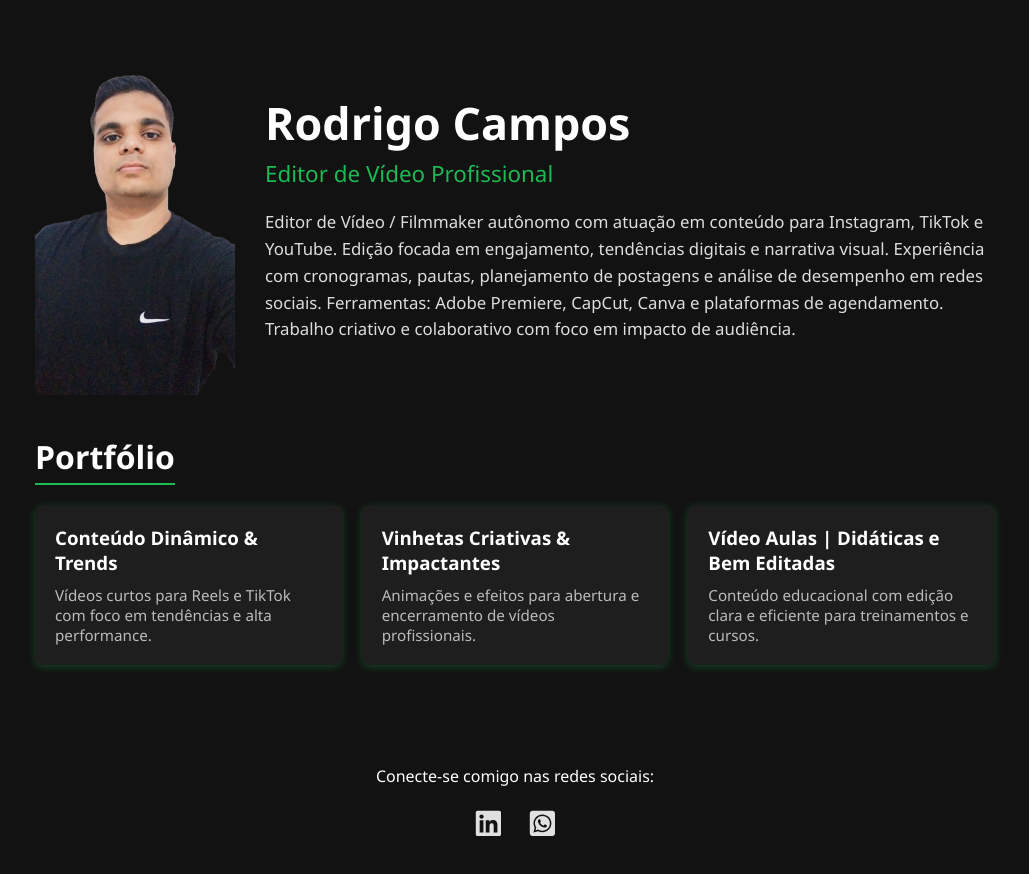
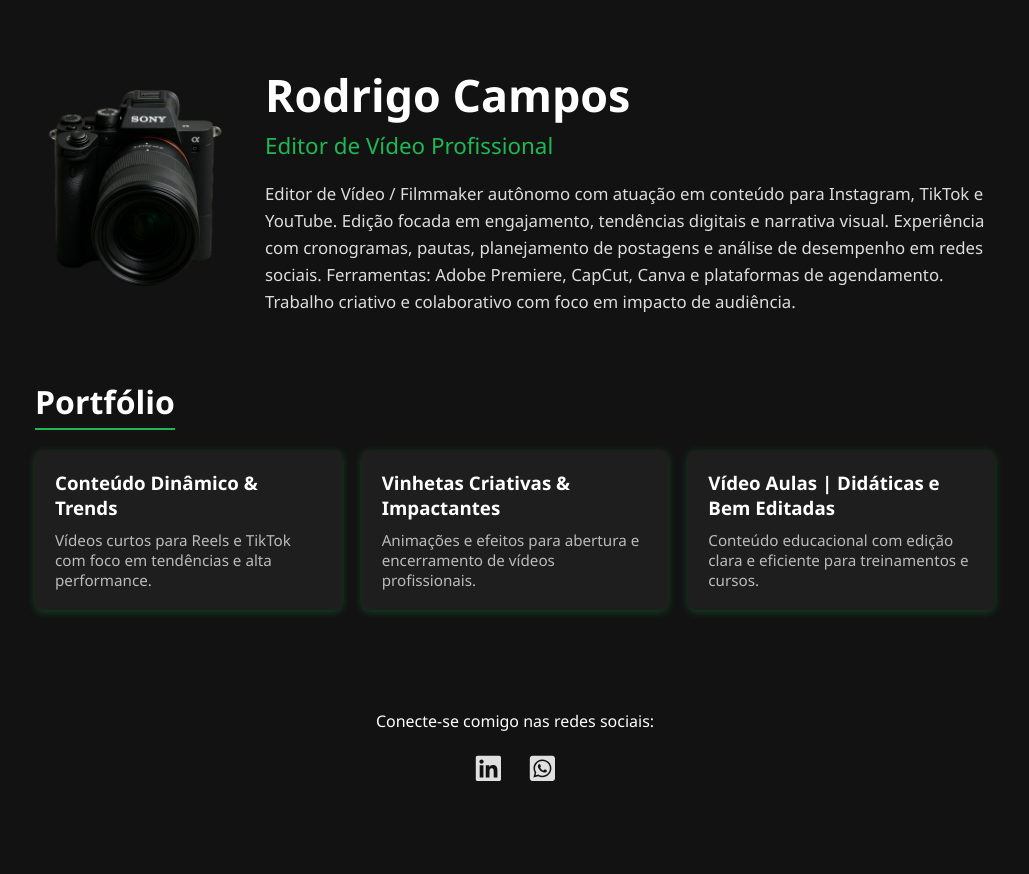
Before and after one commit to drigodeveloper/portifolio, a React (Vite) app: page / in a window 1280 px wide. Shown: the top 874 px of the page, without its empty margins (125-1154 px from the left). After the commit the page ends 831 px from the top, so only its background shows below. Built offline with nearby package versions, Linux system fonts and the light colour scheme.

Commit message:
updating image

```diff
--- a/src/Home.jsx
+++ b/src/Home.jsx
@@ -2,7 +2,7 @@ import React from "react";
 import styled from "styled-components";
 import { FaLinkedin, FaWhatsappSquare } from "react-icons/fa";
 import { useNavigate } from "react-router-dom";
-import profileImage from "./assets/profileImage.png";
+import camera from "./assets/camera.png";
 
 const Container = styled.div`
   max-width: 1000px;
@@ -145,7 +145,7 @@ export default function Home() {
   return (
     <Container>
       <Header>
-        <ProfileImage src={profileImage} alt="Rodrigo Campos" />
+        <ProfileImage src={camera} alt="Rodrigo Campos" />
         <NameAndTitle>
           <Name>Rodrigo Campos</Name>
           <Title>Editor de Vídeo Profissional</Title>
```
Also changed, not shown: src/assets/camera.png (added).
